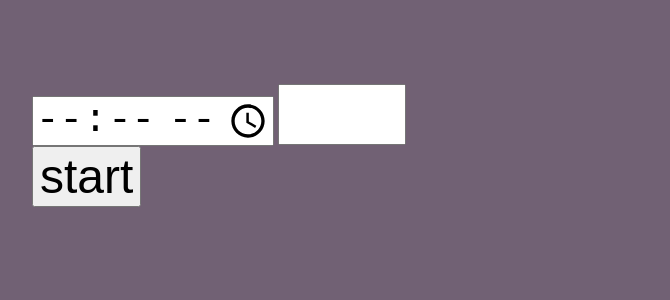
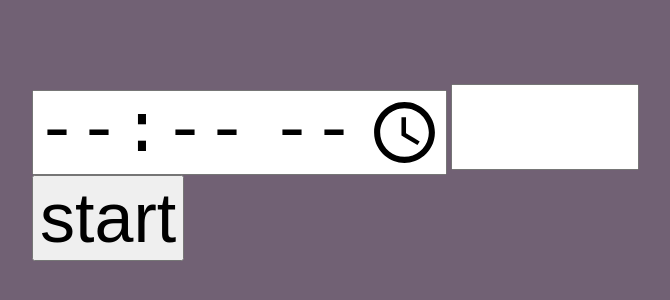
Before and after one commit to MenciusCheng/hello-vuejs, a plain HTML site: page one-timer/index.html in a window 1280 px wide. Shown: the part 116-416 px from the top of the page, without its empty margins (258-928 px from the left). Drawn offline with Linux system fonts and the light colour scheme.

Commit message:
更改文件名字和样式

```diff
--- a/one-timer/one-timer.html
+++ b/one-timer/index.html
@@ -9,7 +9,7 @@
 
   <style>
     input {
-      font-size: xxx-large;
+      font-size: 70px;
     }
   </style>
 </head>
@@ -19,7 +19,7 @@
     <div>
       <input type="time" id="startTime">
       <input type="hidden" id="startTimestamp">
-      <input type="text" name="duration" id="duration" style="width: 120px">
+      <input type="text" name="duration" id="duration" style="width: 180px">
     </div>
     <div>
       <input type="button" value="start" onclick="start()">
```
